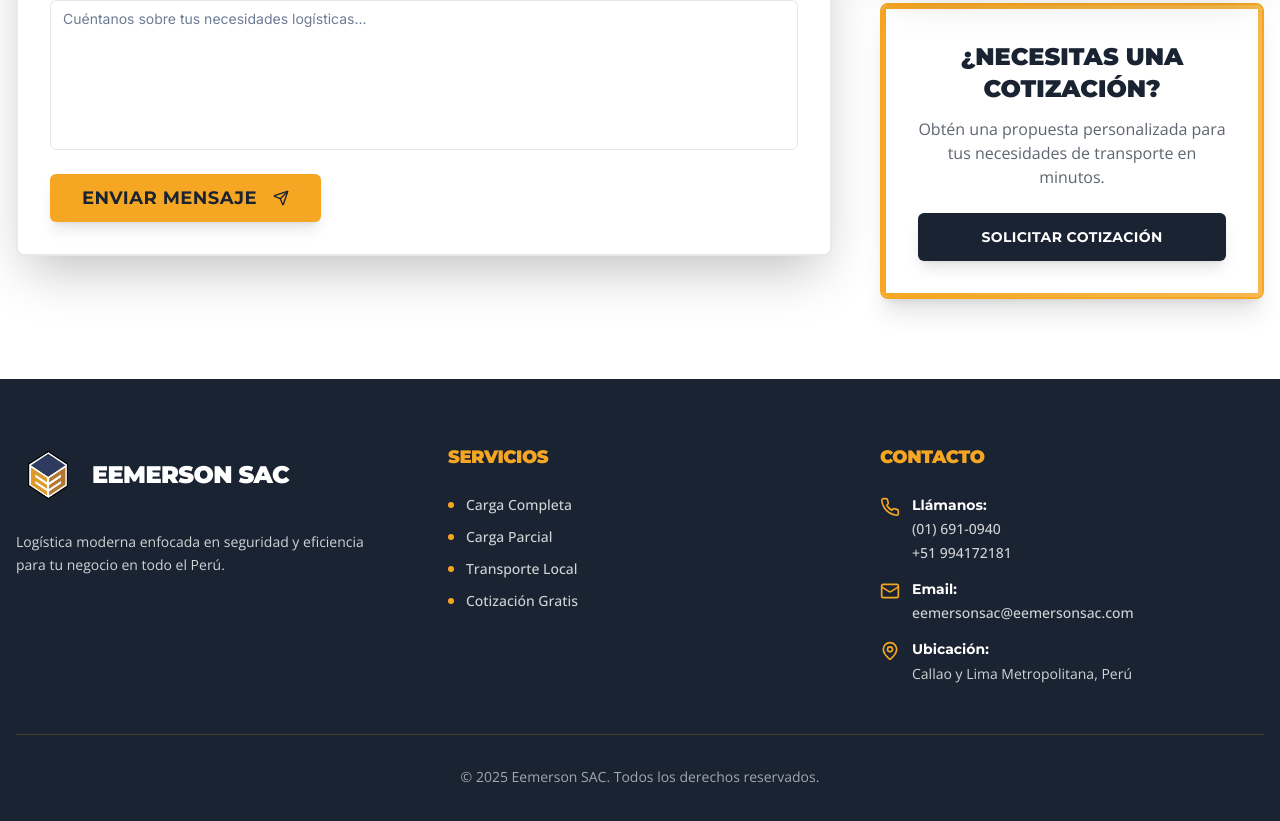
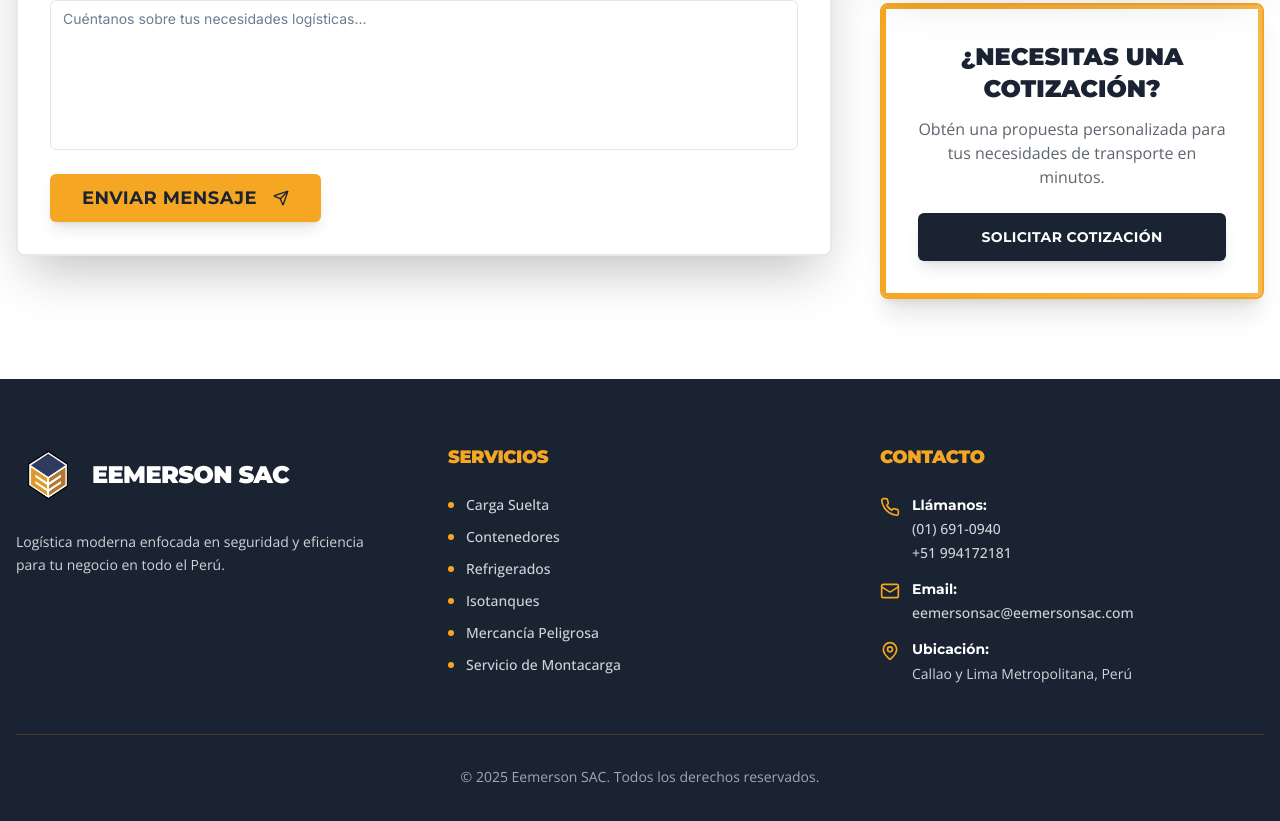
Before and after one commit to stxfxno/eemerson-trailer-route, a React (Vite) app: page /contacto in a window 1280 px wide. Shown: the part 1007-1828 px from the top of the page. Built offline with nearby package versions, Linux system fonts and the light colour scheme; the HTML template or start-up script is replaced by a standard one.

Commit message:
feat: update footer links and service descriptions for improved clarity and navigation

```diff
--- a/src/components/Footer.tsx
+++ b/src/components/Footer.tsx
@@ -26,32 +26,39 @@ const Footer = () => {
             </h3>
             <ul className="space-y-3">
               <li>
-                <a href="#services" className="text-white/80 hover:text-[#f5a623] transition-colors text-sm flex items-center group font-medium" style={{ fontFamily: "'Open Sans', sans-serif" }}>
+                <a href="/servicios" className="text-white/80 hover:text-[#f5a623] transition-colors text-sm flex items-center group font-medium" style={{ fontFamily: "'Open Sans', sans-serif" }}>
                   <span className="w-1.5 h-1.5 bg-[#f5a623] rounded-full mr-3 group-hover:w-3 transition-all"></span>
-                  Carga Completa
+                  Carga Suelta
                 </a>
               </li>
               <li>
-                <a href="#services" className="text-white/80 hover:text-[#f5a623] transition-colors text-sm flex items-center group font-medium" style={{ fontFamily: "'Open Sans', sans-serif" }}>
+                <a href="/servicios" className="text-white/80 hover:text-[#f5a623] transition-colors text-sm flex items-center group font-medium" style={{ fontFamily: "'Open Sans', sans-serif" }}>
                   <span className="w-1.5 h-1.5 bg-[#f5a623] rounded-full mr-3 group-hover:w-3 transition-all"></span>
-                  Carga Parcial
+                  Contenedores
                 </a>
               </li>
               <li>
-                <a href="#services" className="text-white/80 hover:text-[#f5a623] transition-colors text-sm flex items-center group font-medium" style={{ fontFamily: "'Open Sans', sans-serif" }}>
+                <a href="/servicios" className="text-white/80 hover:text-[#f5a623] transition-colors text-sm flex items-center group font-medium" style={{ fontFamily: "'Open Sans', sans-serif" }}>
                   <span className="w-1.5 h-1.5 bg-[#f5a623] rounded-full mr-3 group-hover:w-3 transition-all"></span>
-                  Transporte Local
+                  Refrigerados
                 </a>
               </li>
               <li>
-                <a
-                  href={`https://wa.me/51994172181?text=${encodeURIComponent("Hola, me gustaría solicitar una cotización gratis")}`}
-                  target="_blank"
-                  rel="noopener noreferrer"
-                  className="text-white/80 hover:text-[#f5a623] transition-colors text-sm flex items-center group font-medium" style={{ fontFamily: "'Open Sans', sans-serif" }}
-                >
+                <a href="/servicios" className="text-white/80 hover:text-[#f5a623] transition-colors text-sm flex items-center group font-medium" style={{ fontFamily: "'Open Sans', sans-serif" }}>
                   <span className="w-1.5 h-1.5 bg-[#f5a623] rounded-full mr-3 group-hover:w-3 transition-all"></span>
-                  Cotización Gratis
+                  Isotanques
+                </a>
+              </li>
+              <li>
+                <a href="/servicios" className="text-white/80 hover:text-[#f5a623] transition-colors text-sm flex items-center group font-medium" style={{ fontFamily: "'Open Sans', sans-serif" }}>
+                  <span className="w-1.5 h-1.5 bg-[#f5a623] rounded-full mr-3 group-hover:w-3 transition-all"></span>
+                  Mercancía Peligrosa
+                </a>
+              </li>
+              <li>
+                <a href="/servicios" className="text-white/80 hover:text-[#f5a623] transition-colors text-sm flex items-center group font-medium" style={{ fontFamily: "'Open Sans', sans-serif" }}>
+                  <span className="w-1.5 h-1.5 bg-[#f5a623] rounded-full mr-3 group-hover:w-3 transition-all"></span>
+                  Servicio de Montacarga
                 </a>
               </li>
             </ul>
--- a/src/components/Services.tsx
+++ b/src/components/Services.tsx
@@ -21,7 +21,8 @@ const Services = () => {
           <div className="w-24 h-1 bg-[#f5a623] mx-auto mb-6"></div>
           <p className="text-center text-[#1a2332]/70 mb-6 max-w-3xl mx-auto text-lg font-light" style={{ fontFamily: "'Open Sans', sans-serif" }}>
             Soluciones logísticas confiables que minimizan riesgos y costos.
-            <span className="text-[#f5a623] font-semibold"> Optimizamos tu distribución en todo el Perú.</span>
+            <br />
+            <span className="text-[#f5a623] font-semibold">Optimizamos tu distribución en todo el Perú.</span>
           </p>
         </div>
 
--- a/src/pages/ServicesPage.tsx
+++ b/src/pages/ServicesPage.tsx
@@ -85,9 +85,9 @@ const ServicesPage = () => {
               </h2>
               <div className="w-24 h-1 bg-[#f5a623] mx-auto mb-6"></div>
               <p className="text-lg text-[#1a2332]/70 leading-relaxed font-light" style={{ fontFamily: "'Open Sans', sans-serif" }}>
-                Eemerson SAC ofrece soluciones logísticas y de transporte confiables,
-                minimizando los riesgos y costos de su empresa. Nos encargamos de sus
-                necesidades logísticas en Perú, optimizando su proceso de distribución.
+                Soluciones logísticas confiables que minimizan riesgos y costos.
+                <br />
+                <span className="text-[#f5a623] font-semibold">Optimizamos tu distribución en todo el Perú.</span>
               </p>
             </div>
 
```
